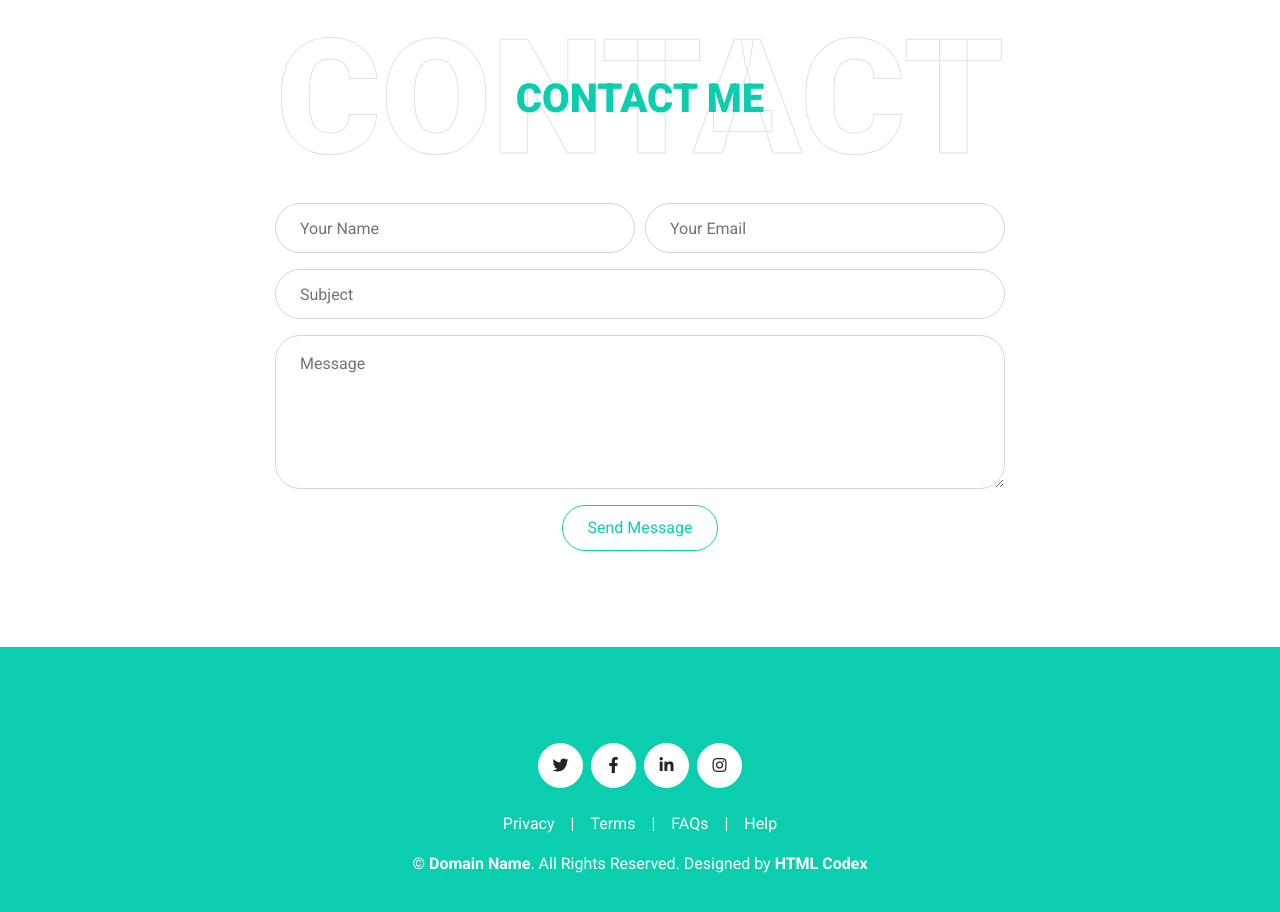
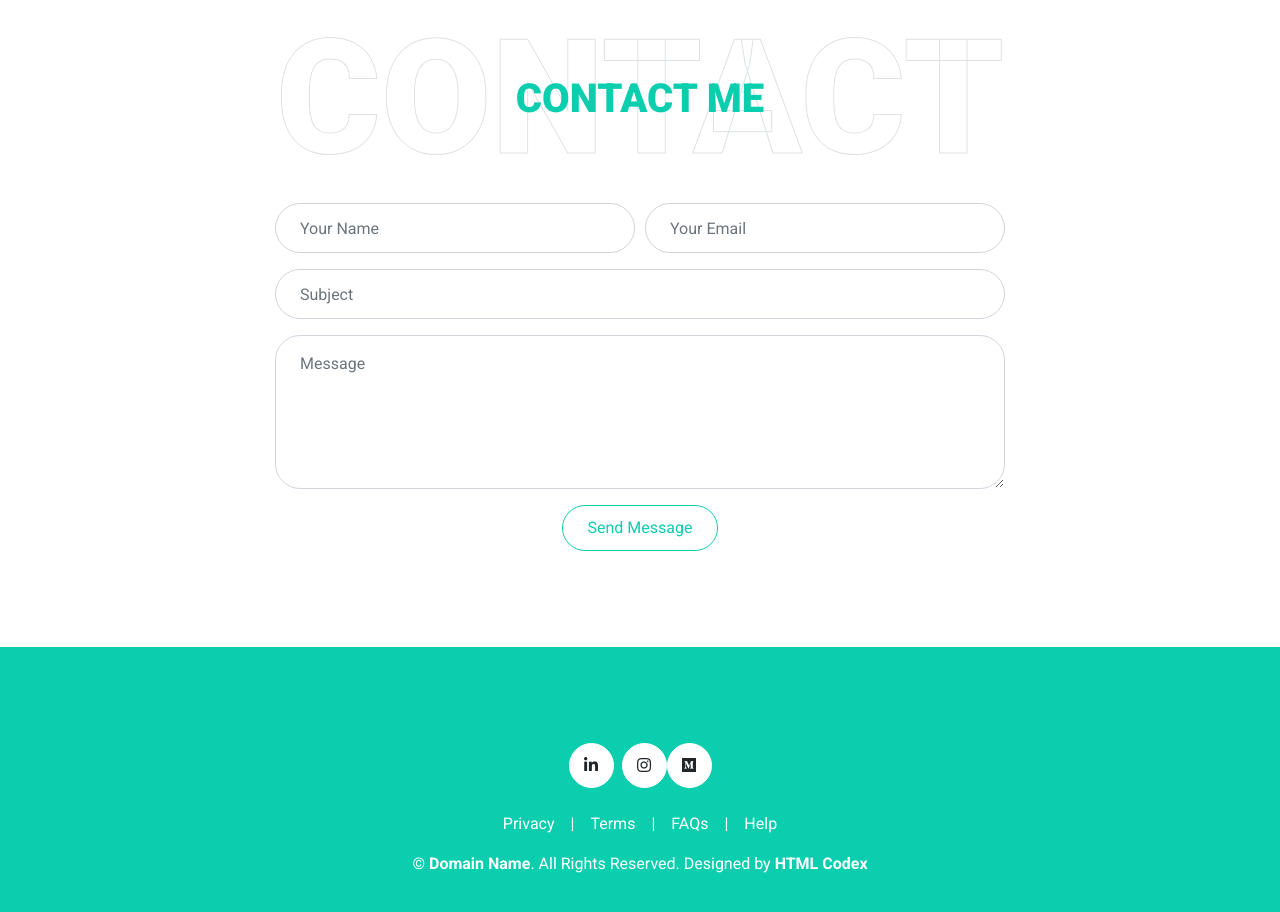
Before and after one commit to Tianye-Song/Tianye-Song.github.io, a plain HTML site: page index.html in a window 1280 px wide. Shown: the part 6810-7722 px from the top of the page. Drawn offline with nearby package versions, Linux system fonts and the light colour scheme.

Commit message:
Update index.html

```diff
--- a/index.html
+++ b/index.html
@@ -597,10 +597,11 @@
     <div class="container-fluid bg-primary text-white mt-5 py-5 px-sm-3 px-md-5">
         <div class="container text-center py-5">
             <div class="d-flex justify-content-center mb-4">
-                <a class="btn btn-light btn-social mr-2" href="#"><i class="fab fa-twitter"></i></a>
-                <a class="btn btn-light btn-social mr-2" href="#"><i class="fab fa-facebook-f"></i></a>
-                <a class="btn btn-light btn-social mr-2" href="#"><i class="fab fa-linkedin-in"></i></a>
-                <a class="btn btn-light btn-social" href="#"><i class="fab fa-instagram"></i></a>
+<!--                 <a class="btn btn-light btn-social mr-2" href="#"><i class="fab fa-twitter"></i></a> -->
+<!--                 <a class="btn btn-light btn-social mr-2" href="#"><i class="fab fa-facebook-f"></i></a> -->
+                <a class="btn btn-light btn-social mr-2" href="https://www.linkedin.com/in/tianye-song/"><i class="fab fa-linkedin-in"></i></a>
+                <a class="btn btn-light btn-social" href="https://www.instagram.com/tianye.song_/"><i class="fab fa-instagram"></i></a>
+		<a class="btn btn-light btn-social" href="https://medium.com/@tianyes"><i class="fab fa-medium"></i></a>
             </div>
             <div class="d-flex justify-content-center mb-3">
                 <a class="text-white" href="#">Privacy</a>
```
